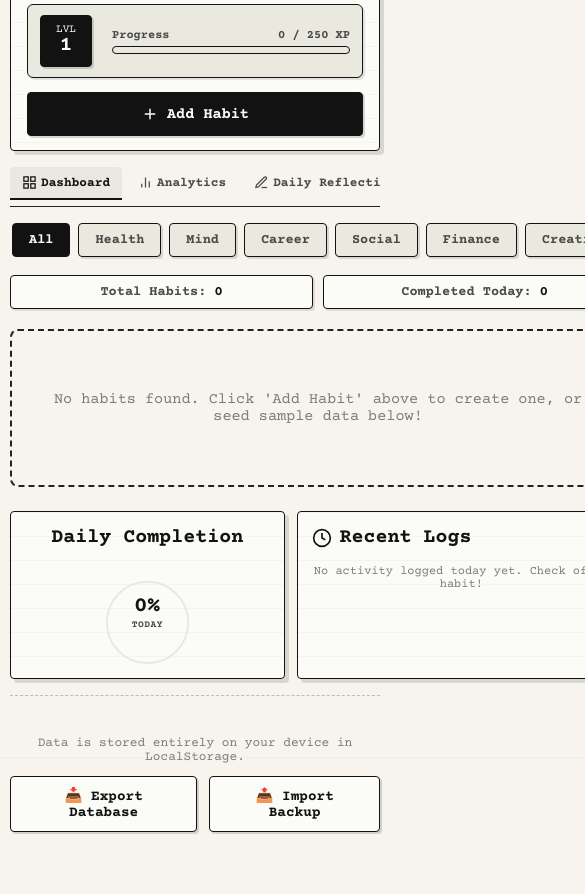
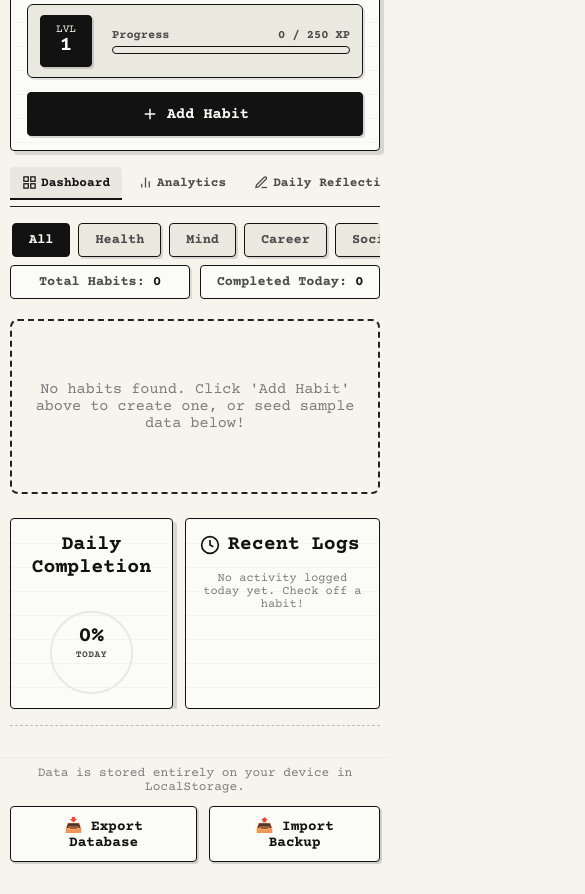
Before and after one commit to ramchandu438/habitquest, an Electron app: page index.html in a window 390 px wide. Shown: the part 87-981 px from the top of the page, 585 px wide, since content can reach past the window. Before the commit the page ends 951 px from the top, so only its background shows below. Drawn offline with nearby package versions, Linux system fonts and the light colour scheme; a web font is replaced by a local one.

Commit message:
fix(mobile): resolve flex-basis width leakage on mobile filters to fix Samsung S23 horizontal card clipping and scroll blocking

```diff
--- a/index.html
+++ b/index.html
@@ -20,8 +20,8 @@
   <link href="https://fonts.googleapis.com/css2?family=Courier+Prime:ital,wght@0,400;0,700;1,400;1,700&family=Outfit:wght@300;400;500;600;700;800;900&family=Playfair+Display:ital,wght@0,400..900;1,400..900&display=swap" rel="stylesheet">
 
   <!-- Stylesheets -->
-  <link rel="stylesheet" href="styles/themes.css?v=5.0">
-  <link rel="stylesheet" href="styles/main.css?v=5.0">
+  <link rel="stylesheet" href="styles/themes.css?v=6.0">
+  <link rel="stylesheet" href="styles/main.css?v=6.0">
 </head>
 <body>
 
--- a/service-worker.js
+++ b/service-worker.js
@@ -1,4 +1,4 @@
-const CACHE_NAME = 'habitquest-ledger-v5';
+const CACHE_NAME = 'habitquest-ledger-v6';
 const ASSETS_TO_CACHE = [
   './',
   './index.html',
--- a/styles/main.css
+++ b/styles/main.css
@@ -1732,10 +1732,25 @@
   }
 
   /* Horizontal category filters layout (Premium swipe control!) */
+  .dashboard-grid {
+    display: grid !important;
+    grid-template-columns: 1fr !important;
+    width: 100% !important;
+    max-width: 100% !important;
+    overflow: hidden !important;
+  }
+
+  .habits-section {
+    width: 100% !important;
+    max-width: 100% !important;
+    overflow: hidden !important;
+  }
+
   .dashboard-filters {
-    flex-direction: column !important;
-    align-items: stretch !important;
-    gap: 10px !important;
+    display: block !important;
+    width: 100% !important;
+    max-width: 100% !important;
+    overflow: hidden !important;
   }
 
   .filter-group {
@@ -1750,6 +1765,7 @@
     gap: 8px !important;
     width: 100% !important;
     max-width: 100% !important;
+    min-width: 0 !important; /* Prevent flex sizing leakage */
     border: none !important;
     background: transparent !important;
   }
@@ -1770,6 +1786,8 @@
     padding: 0 2px 8px 2px !important;
     flex-wrap: nowrap !important;
     max-width: 100% !important;
+    min-width: 0 !important; /* Prevent flex sizing leakage */
+    overflow-x: auto !important;
   }
 
   [data-theme="vintage-journal"] .filter-btn {
```
